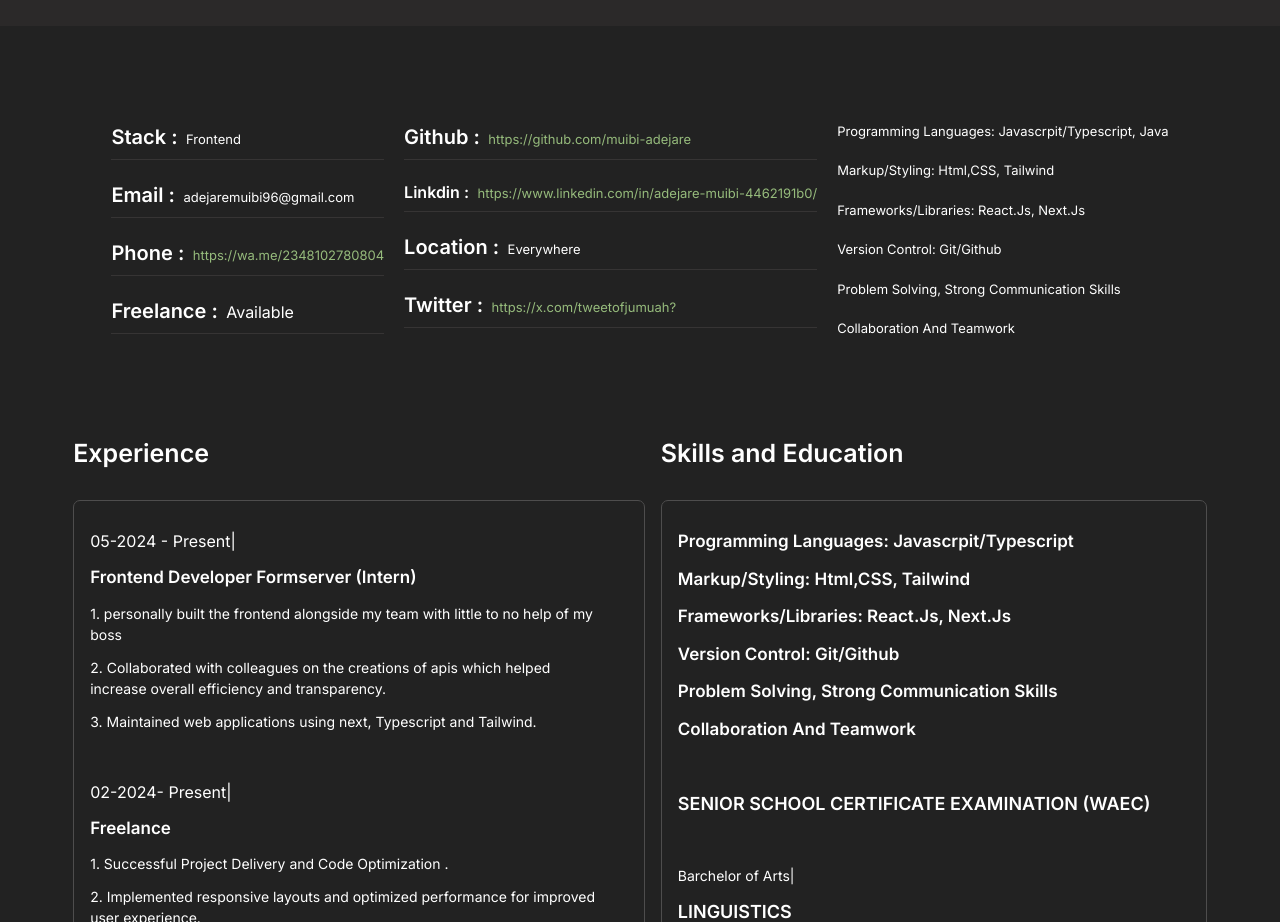
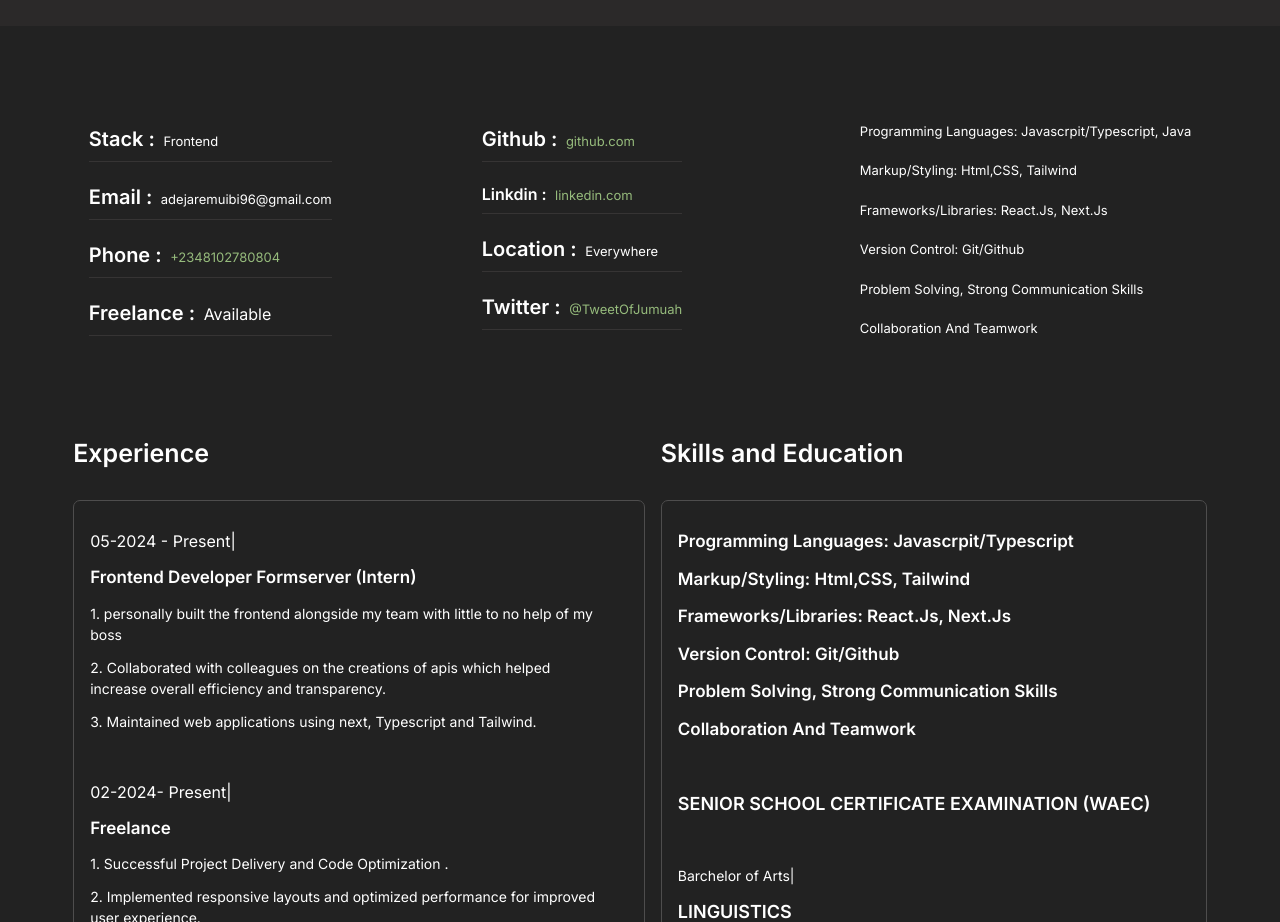
Before and after one commit to Adejare-Muibi/my-portfolio, a Next.js app: page / in a window 1280 px wide. Shown: the part 1520-2442 px from the top of the page. Built offline with nearby package versions, Linux system fonts and the light colour scheme.

Commit message:
correction

```diff
--- a/src/components/About.jsx
+++ b/src/components/About.jsx
@@ -71,16 +71,17 @@ const About = () => {
           <Image className='rounded-[10px]' src={"/convo.jpg"} height={50} width={300} alt='me' />
         </div>
       </div>
-      <div className='flex gap-5 max-md:flex-col justify-center max-md:items-center max-md:overflow-x-hidden' data-aos="fade-left">
+      <div className='flex max-md:flex-col max-md:gap-6 justify-around items-center w-[100%] max-md:overflow-x-hidden'>
+        <div className='flex lg:gap-[150px] gap-[12px]'>
           <div className='flex gap-5 flex-col'>
             <div className='flex gap-3 border-b-[0.5px] pb-[7px] items-center border-[#363434]'>
               <h1 className=''><span className='font-semibold text-[20px]'>Stack :</span> <span className='ml-1 text-[13px]'>Frontend</span></h1>
             </div>
             <div className='flex gap-3 border-b-[0.5px] pb-[7px] items-center border-[#363434]'>
-            <h1 className=''><span className='font-semibold text-[20px]'>Email :</span> <span className='ml-1 text-[13px]'>adejaremuibi96@gmail.com</span></h1>
+              <h1 className='max-md:w-[20vw]'><span className='font-semibold text-[20px]'>Email :</span> <span className='ml-1 text-[13px]'>adejaremuibi96@gmail.com</span></h1>
             </div>
             <div className='flex gap-3 border-b-[0.5px] pb-[7px] items-center border-[#363434]'>
-            <h1 className=''><span className='font-semibold text-[20px]'>Phone :</span> <span className='ml-1 text-[13px] max-md:w-[6vw]'><Link className='text-[#96BB7C]' href={'https://wa.me/2348102780804'}>https://wa.me/2348102780804</Link></span></h1>
+              <h1 className=''><span className='font-semibold text-[20px]'>Phone :</span> <span className='ml-1 text-[13px] max-md:w-[6vw]'><Link className='text-[#96BB7C]' href={'https://wa.me/2348102780804'}>+2348102780804</Link></span></h1>
             </div>
             <div className='flex gap-3 border-b-[0.5px] pb-[7px] items-center border-[#363434]'>
               <h1 className=''><span className='font-semibold text-[20px]'>Freelance :</span> <span className='ml-1 text-[13px]'></span>Available</h1>
@@ -88,19 +89,20 @@ const About = () => {
           </div>
           <div className='flex gap-5 flex-col'>
             <div className='flex gap-3 border-b-[0.5px] pb-[7px] items-center border-[#363434]'>
-            <h1 className=''><span className='font-semibold text-[20px]'>Github :</span> <span className='ml-1 text-[13px]'><Link className='text-[#96BB7C]' href={'https://github.com/adejare-muibi'}>https://github.com/muibi-adejare</Link></span></h1>
+              <h1 className=''><span className='font-semibold text-[20px]'>Github :</span> <span className='ml-1 text-[13px]'><Link className='text-[#96BB7C]' href={'https://github.com/adejare-muibi'}>github.com</Link></span></h1>
             </div>
             <div className='flex gap-3 border-b-[0.5px] pb-[7px] items-center border-[#363434]'>
-            <h1 className='max-md:w-[20vw]'><span className='font-semibold'>Linkdin :</span> <span className='ml-1 text-[13px]'><Link className='text-[#96BB7C]' href={'https://www.linkedin.com/in/adejare-muibi-4462191b0/'}>https://www.linkedin.com/in/adejare-muibi-4462191b0/</Link></span></h1>
+              <h1 className='max-md:w-[20vw]'><span className='font-semibold'>Linkdin :</span> <span className='ml-1 text-[13px]'><Link className='text-[#96BB7C]' href={'https://www.linkedin.com/in/adejare-muibi-4462191b0/'}>linkedin.com</Link></span></h1>
             </div>
             <div className='flex gap-3 border-b-[0.5px] pb-[7px] items-center border-[#363434]'>
               <h1 className=''><span className='font-semibold text-[20px]'>Location :</span> <span className='ml-1 text-[13px]'>Everywhere</span></h1>
             </div>
             <div className='flex gap-3 border-b-[0.5px] pb-[7px] items-center border-[#363434]'>
-            <h1 className=''><span className='font-semibold text-[20px]'>Twitter :</span> <span className='ml-1 text-[13px]'><Link className='text-[#96BB7C]' href={'https://x.com/tweetofjumuah'}>https://x.com/tweetofjumuah?</Link></span></h1>
+              <h1 className=''><span className='font-semibold text-[20px]'>Twitter :</span> <span className='ml-1 text-[13px]'><Link className='text-[#96BB7C]' href={'https://x.com/tweetofjumuah'}>@TweetOfJumuah</Link></span></h1>
             </div>
           </div>
-        <div className='flex flex-col gap-5 text-[13px] max-md:items-center'>
+        </div>
+        <div className='flex flex-col gap-5 text-[13px] max-md:pr-[68px]'>
           <div>
             <h1>Programming Languages: Javascrpit/Typescript, Java</h1>
           </div>
```
Lines whose indentation alone changed are shown as unchanged.
